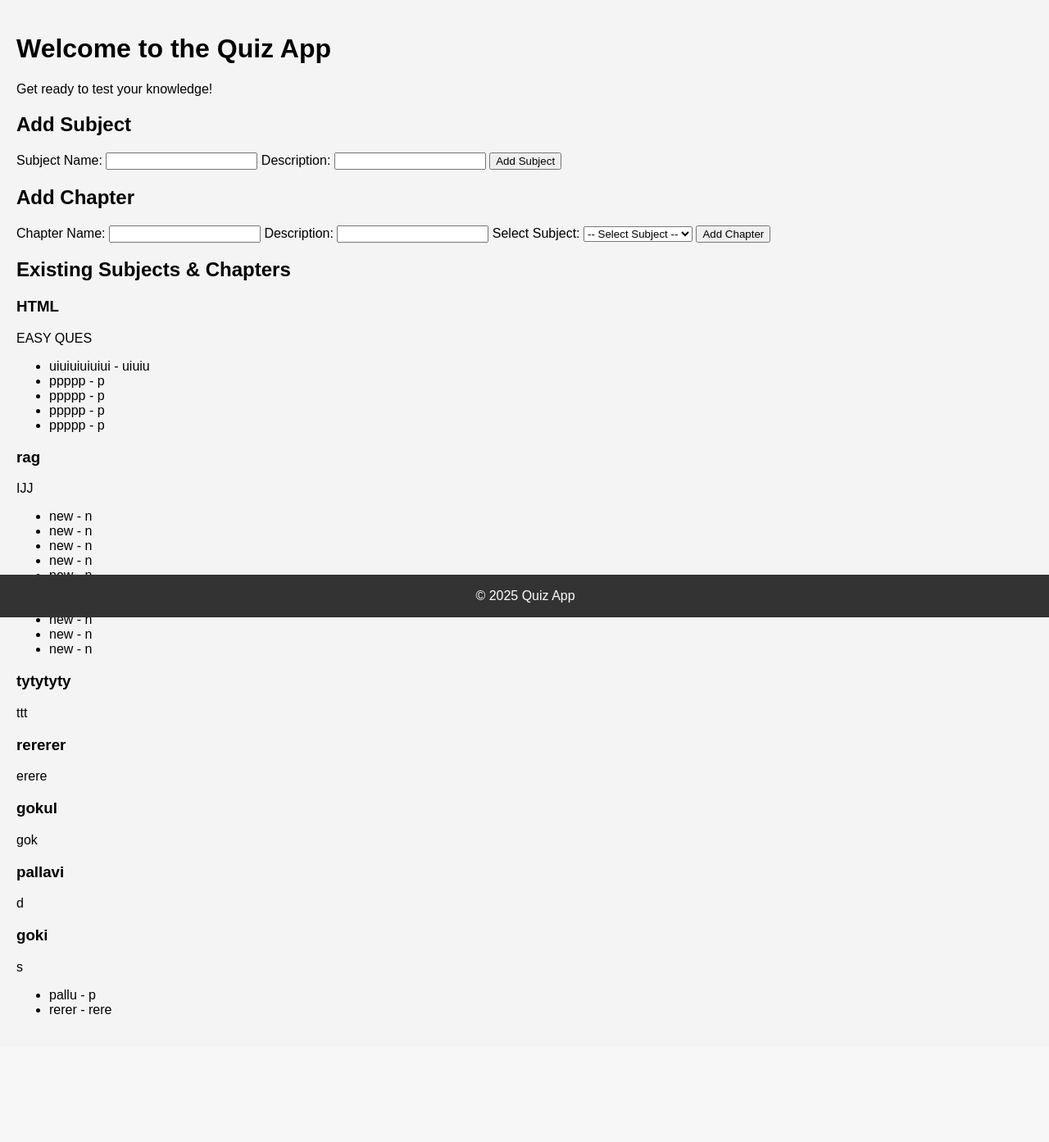
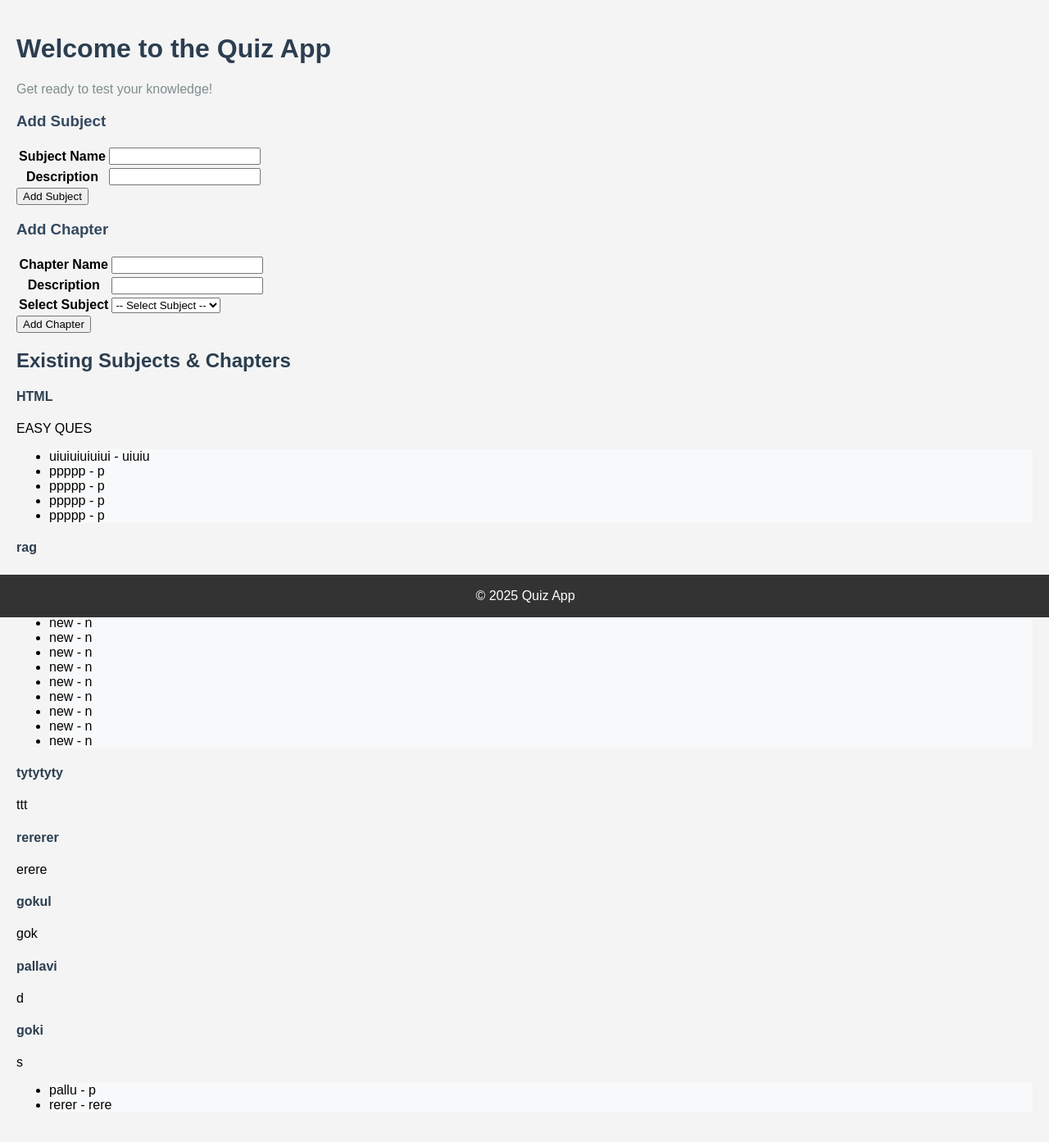
Before and after one commit to TanyaJha07/QUIZ-APP, a Flask app: page /admin_dashboard in a window 1280 px wide. Shown: the part 47-1440 px from the top of the page at 82% size. Before the commit the page ends 1284 px from the top, so only its background shows below. Run offline with Flask 3, Linux system fonts and the light colour scheme; a user stored in the database is signed in.

```diff
--- a/templates/admin_dashboard.html
+++ b/templates/admin_dashboard.html
@@ -1,46 +1,91 @@
 {% extends 'base.html' %}
 
-{% block title %}Quizzy {% endblock %}
+{% block title %}Quizzy{% endblock %}
 
 {% block content %}
-    <h1>Welcome to the Quiz App</h1>
-    <p>Get ready to test your knowledge!</p>
+<div class="container mt-5">
+    <h1 class="text-center fw-bold" style="color: #2c3e50;">Welcome to the Quiz App</h1>
+    <p class="text-center" style="color: #7f8c8d;">Get ready to test your knowledge!</p>
 
-    <h2>Add Subject</h2>
+    <div class="row justify-content-center">
+        <!-- Add Subject Form -->
+        <div class="col-lg-6 col-md-8 mb-4">
+            <div class="card border-0 shadow-sm rounded-4">
+                <div class="card-body p-4">
+                    <h3 class="mb-3 text-center" style="color: #34495e;">Add Subject</h3>
                     <form method="POST">
                         <input type="hidden" name="action" value="add_subject">
-        <label>Subject Name:</label>
-        <input type="text" name="subject_name" required>
-        <label>Description:</label>
-        <input type="text" name="subject_description">
-        <button type="submit">Add Subject</button>
+                        <table class="table table-bordered">
+                            <tr>
+                                <th>Subject Name</th>
+                                <td><input type="text" class="form-control" name="subject_name" required></td>
+                            </tr>
+                            <tr>
+                                <th>Description</th>
+                                <td><input type="text" class="form-control" name="subject_description"></td>
+                            </tr>
+                        </table>
+                        <div class="text-center mt-3">
+                            <button type="submit" class="btn btn-dark rounded-3">Add Subject</button>
+                        </div>
                     </form>
+                </div>
+            </div>
+        </div>
 
-    <h2>Add Chapter</h2>
+        <!-- Add Chapter Form -->
+        <div class="col-lg-6 col-md-8 mb-4">
+            <div class="card border-0 shadow-sm rounded-4">
+                <div class="card-body p-4">
+                    <h3 class="mb-3 text-center" style="color: #34495e;">Add Chapter</h3>
                     <form method="POST">
                         <input type="hidden" name="action" value="add_chapter">
-        <label>Chapter Name:</label>
-        <input type="text" name="chapter_name" required>
-        <label>Description:</label>
-        <input type="text" name="chapter_description">
-        <label>Select Subject:</label>
-        <select name="subject_id" required>
+                        <table class="table table-bordered">
+                            <tr>
+                                <th>Chapter Name</th>
+                                <td><input type="text" class="form-control" name="chapter_name" required></td>
+                            </tr>
+                            <tr>
+                                <th>Description</th>
+                                <td><input type="text" class="form-control" name="chapter_description"></td>
+                            </tr>
+                            <tr>
+                                <th>Select Subject</th>
+                                <td>
+                                    <select class="form-select" name="subject_id" required>
                                         <option value="">-- Select Subject --</option>
                                         {% for subject in subjects %}
                                         <option value="{{ subject.id }}">{{ subject.subject_name }}</option>
                                         {% endfor %}
                                     </select>
-        <button type="submit">Add Chapter</button>
+                                </td>
+                            </tr>
+                        </table>
+                        <div class="text-center mt-3">
+                            <button type="submit" class="btn btn-dark rounded-3">Add Chapter</button>
+                        </div>
                     </form>
+                </div>
+            </div>
+        </div>
+    </div>
 
-    <h2>Existing Subjects & Chapters</h2>
+    <!-- Existing Subjects & Chapters -->
+    <div class="mt-5">
+        <h2 class="text-center fw-bold" style="color: #2c3e50;">Existing Subjects & Chapters</h2>
         {% for subject in subjects %}
-        <h3>{{ subject.subject_name }}</h3>
-        <p>{{ subject.description }}</p>
-        <ul>
+            <div class="card border-0 shadow-sm rounded-4 mt-3">
+                <div class="card-body p-4">
+                    <h4 class="mb-2" style="color: #2c3e50;">{{ subject.subject_name }}</h4>
+                    <p class="text-muted">{{ subject.description }}</p>
+                    <ul class="list-group list-group-flush">
                         {% for chapter in subject.chapters %}
-            <li>{{ chapter.chapter_name }} - {{ chapter.description }}</li>
+                        <li class="list-group-item" style="border: none; background: #f8f9fa;">{{ chapter.chapter_name }} - <span class="text-muted">{{ chapter.description }}</span></li>
                         {% endfor %}
                     </ul>
+                </div>
+            </div>
         {% endfor %}
+    </div>
+</div>
 {% endblock %}
```
Also changed, not shown: app.py (+7 -7 lines), instance/quiz.db. Lines whose indentation alone changed are shown as unchanged.
